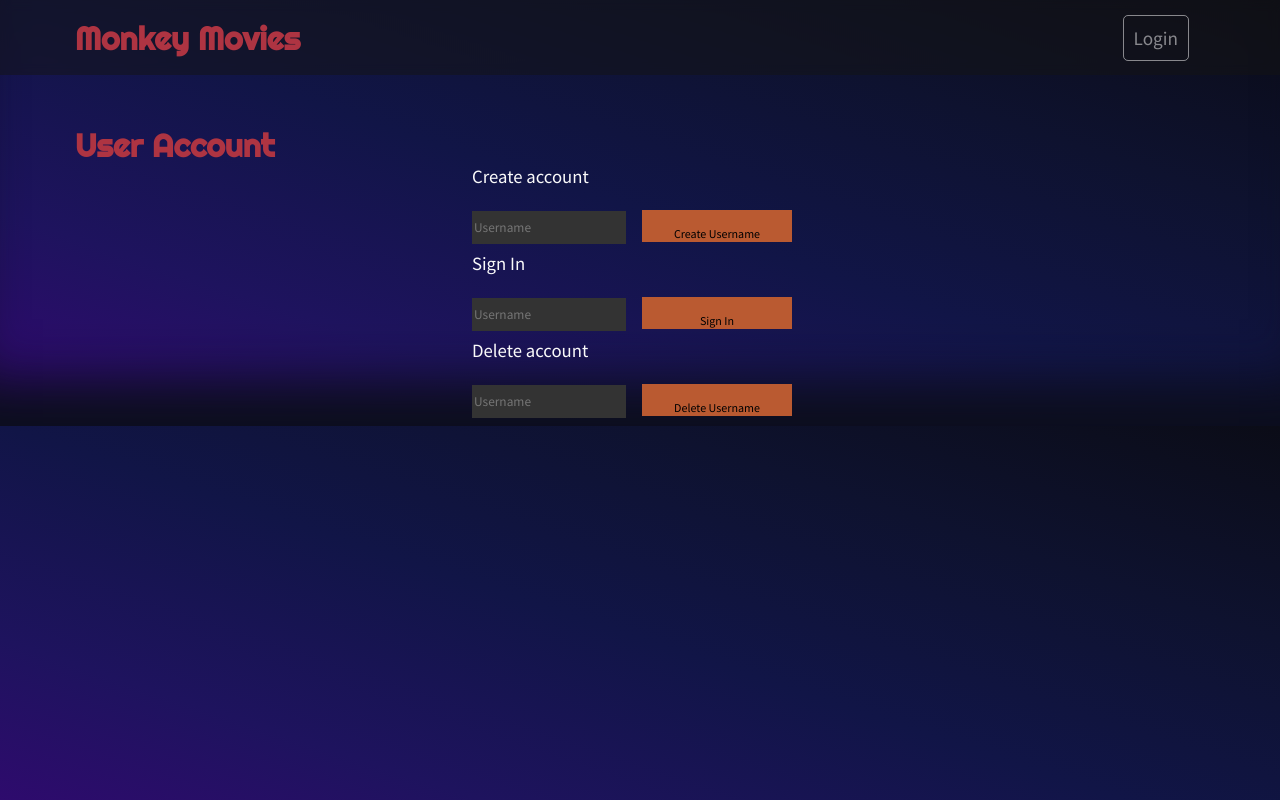
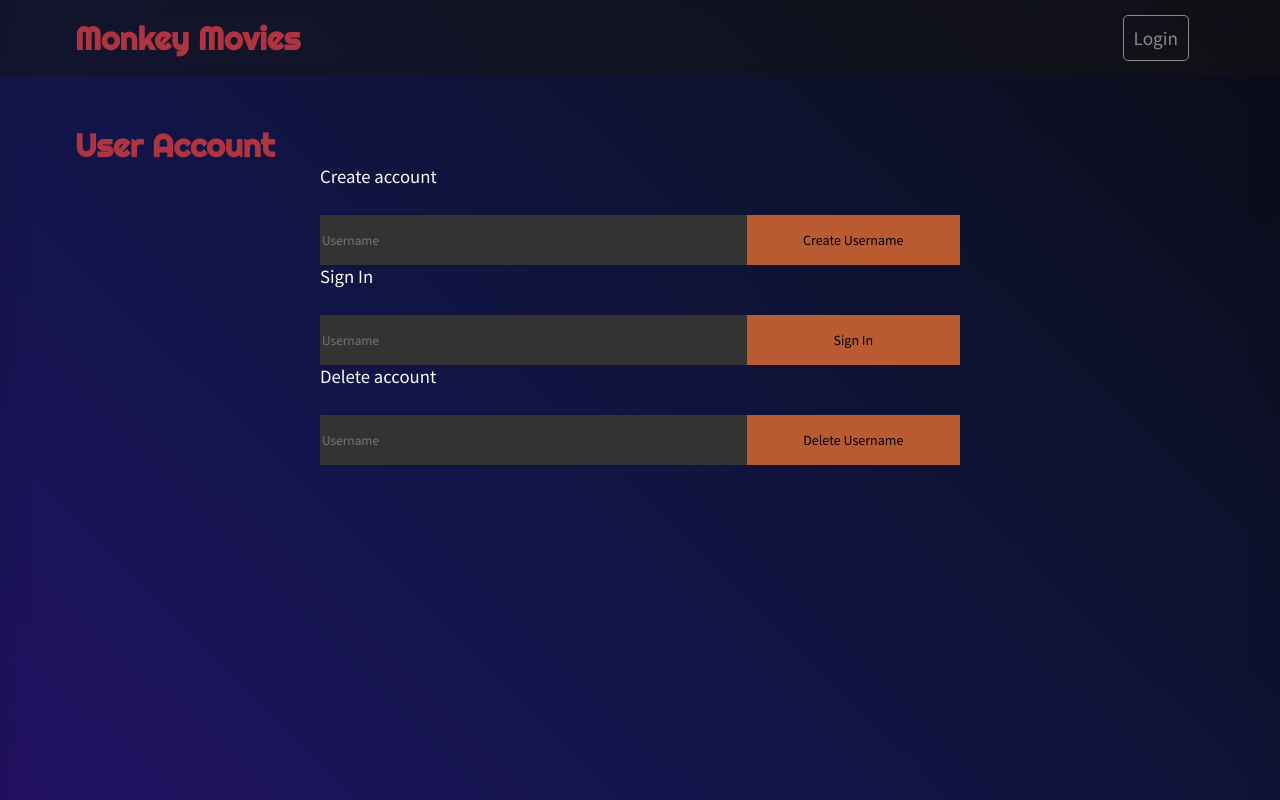
Before and after one commit to bit-nap/eStore-Project-Fall-2022, an Angular app in the folder estore-ui/angular-movie-screening-estore/: page / in a window 1280 px wide. Both pictures are taken after a click on the button "Login". Shown: the top 800 px of the page. Built offline with nearby package versions, Linux system fonts and the light colour scheme; no server answers.

Commit message:
not done

```diff
--- a/estore-ui/angular-movie-screening-estore/src/app/login/login.component.css
+++ b/estore-ui/angular-movie-screening-estore/src/app/login/login.component.css
@@ -4,23 +4,47 @@ h1 {
 }
 
 .container {
+  height: 100vh;
   display: flex;
-  justify-content: center;
   align-items: center;
   flex-direction: column;
 }
 
+.cards {
+  display: grid;
+  grid-template-columns: 1fr 1fr 1fr;
+  grid-template-rows: 50px 50px;
+  grid-template-areas:
+  'header header header'
+  'input input button';
+  width: 50%;
+}
+
+.subtitle {
+  grid-area: header;
+
+}
+
 #enterUsername {
-  width: 150px;
-  height: 31px;
-  position: relative;
+  grid-area: input;
+  width: 100%;
+  border: none;
 }
 
 #usernameButton {
-  width: 150px;
-  height: 21px;
-  font-size: 12px;
+  grid-area: button;
+
+  height: 100%;
+  width: 100%;
+
+  margin: 0;
+  padding: 0;
+
+  font-size: 14px;
   text-align: center;
-  position: relative;
-  top: 6px;
+  transition: all .2s;
 }
+#usernameButton:hover {
+  background-color: rgba(255, 255, 255, 0.9);
+  text-decoration: none;
+}
--- a/estore-ui/angular-movie-screening-estore/src/app/login/login.component.html
+++ b/estore-ui/angular-movie-screening-estore/src/app/login/login.component.html
@@ -4,25 +4,24 @@
     <h1>User Account</h1>
     <div class="container">
       <div class="cards">
-        <h3>Create account</h3>
+        <h3 class="subtitle">Create account</h3>
         <input #enterNewUsername id="enterUsername" placeholder="Username" />
         <button id="usernameButton" (click)="enterUsername(enterNewUsername.value)">Create Username</button>
       </div>
-
       <div class="cards">
-        <h3>Sign In</h3>
+        <h3 class="subtitle">Sign In</h3>
         <input #signIntoAccount id="enterUsername" placeholder="Username" />
         <button id="usernameButton" (click)="signIn(signIntoAccount.value)" >Sign In</button>
       </div>
       <div class="cards">
-        <h3>Delete account</h3>
+        <h3 class="subtitle">Delete account</h3>
         <input #deleteAUsername id="enterUsername" placeholder="Username" />
         <button id="usernameButton" (click)="deleteUsername(deleteAUsername.value)">Delete Username</button>
       </div>
+      <p id="newUsernameMessage"></p>
+      <p id="signinUsernameMessage"></p>
+      <p id="deleteUsernameMessage"></p>
     </div>
 
-    <p id="newUsernameMessage"></p>
-    <p id="signinUsernameMessage"></p>
-    <p id="deleteUsernameMessage"></p>
   </div>
 </html>
--- a/estore-ui/angular-movie-screening-estore/src/app/movies/movies.component.css
+++ b/estore-ui/angular-movie-screening-estore/src/app/movies/movies.component.css
@@ -19,6 +19,13 @@
   height: 50px;
   font-size: 18px;
   text-align: center;
+  border-bottom: rgba(255, 255, 255, 0.3) solid 2px;
+  background-color: rgba(0, 0, 0, 0);
+  transition: border .3s;
+}
+#search-bar-input:focus {
+  border-color: rgba(255, 255, 255, 1);
+  outline: none;
 }
 
 .movies {
@@ -137,12 +144,13 @@
 #carousel {
   animation: changeImg 9s infinite 3s ease-in-out;
   background-image: url("../../assets/carousel/terminator2.jpg");
+  background-repeat: no-repeat;
+  background-size: cover;
+
   margin-top: -75px;
   width: 100%;
   height: 500px;
   overflow: hidden;
-  background-repeat: no-repeat;
-  background-size: cover;
   box-shadow: 0px -50px 50px -28px #0C0E1E inset;
 }
 
--- a/estore-ui/angular-movie-screening-estore/src/app/movies/movies.component.html
+++ b/estore-ui/angular-movie-screening-estore/src/app/movies/movies.component.html
@@ -7,7 +7,7 @@
 <div id="carousel"></div>
 
 <div class="search-bar-container">
-  <input #nameSearch id="search-bar-input" placeholder="Search movies" (input)="searchMoviesByName(nameSearch.value)" />
+  <input #nameSearch id="search-bar-input" placeholder="Search movies.." (input)="searchMoviesByName(nameSearch.value)" />
 </div>
 <div class="movies">
   <button type="button" *ngFor="let movie of movies" class="movie_card" (click)="onSelect(movie)">
--- a/estore-ui/angular-movie-screening-estore/src/index.html
+++ b/estore-ui/angular-movie-screening-estore/src/index.html
@@ -9,5 +9,9 @@
 </head>
 <body>
   <app-root></app-root>
+  <footer>
+    <p>Code Monkeys</p>
+    <a href="https://github.com/RIT-SWEN-261-02/team-project-2221-swen-261-02-3c-code-monkeys">Link to repo</a>
+  </footer>
 </body>
 </html>
--- a/estore-ui/angular-movie-screening-estore/src/styles.css
+++ b/estore-ui/angular-movie-screening-estore/src/styles.css
@@ -70,3 +70,16 @@ input {
   border: none;
   border-bottom: black;
 }
+
+footer {
+  border-top: #0C0E1E solid 5px;
+  background-color: #111547;
+
+  display: flex;
+  align-items: center;
+  justify-content: center;
+  flex-direction: column;
+
+  padding: 100px 0 100px 0;
+  margin: 50px 0 0 0;
+}
```
Also changed, not shown: estore-ui/angular-movie-screening-estore/src/assets/carousel/terminator2.jpg.
